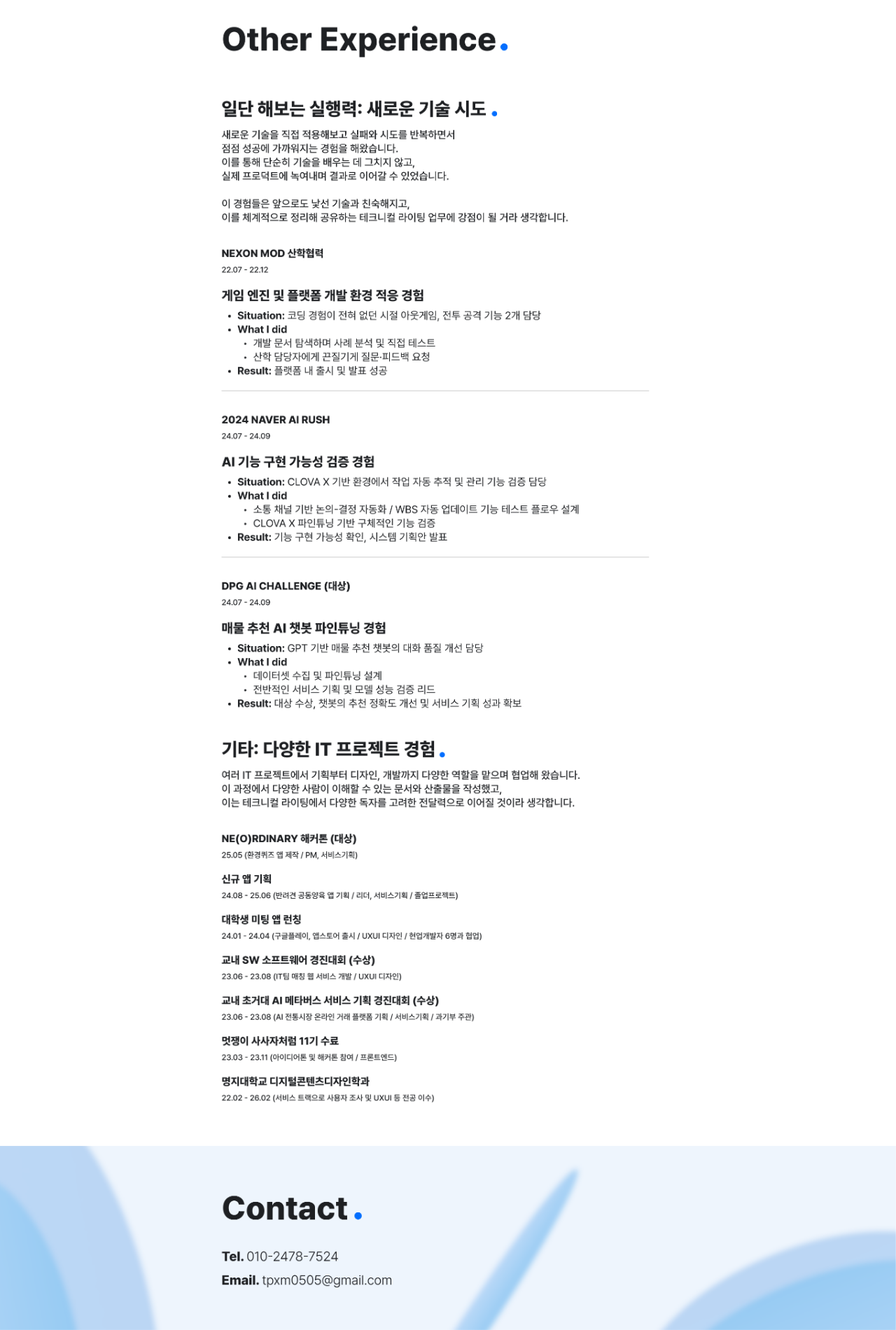
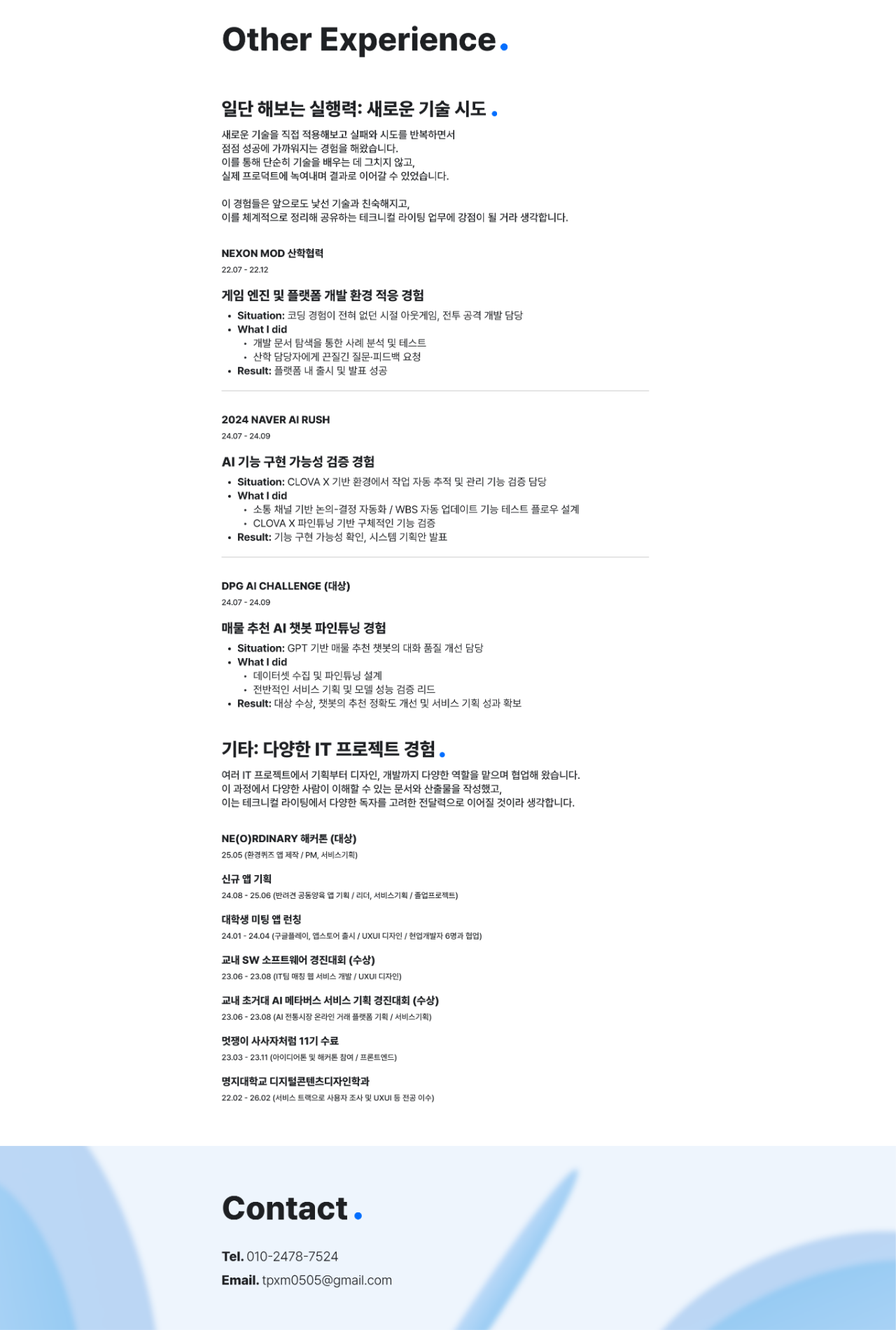
Before and after one commit to dokyeong-Kim/resume, a plain HTML site: page index.html in a window 1280 px wide. Shown: the part 3265-5165 px from the top of the page at 70% size. Drawn offline with Linux system fonts and the light colour scheme.

Commit message:
image ver edit

```diff
--- a/index.html
+++ b/index.html
@@ -157,11 +157,11 @@
         </section>
 
         <section class="resume-section">
-            <img src="image4.png" alt="Other Experience - 다양한 IT 프로젝트 경험" class="resume-image" loading="lazy">
+            <img src="image4.1.png" alt="Other Experience - 다양한 IT 프로젝트 경험" class="resume-image" loading="lazy">
         </section>
 
         <section class="resume-section">
-            <img src="image5.png" alt="Contact 정보" class="resume-image" loading="lazy">
+            <img src="image5.1.png" alt="Contact 정보" class="resume-image" loading="lazy">
         </section>
     </div>
 
```
Also changed, not shown: image4.1.png (added), image4.png (deleted), image5.1.png (added), image5.png (deleted).
